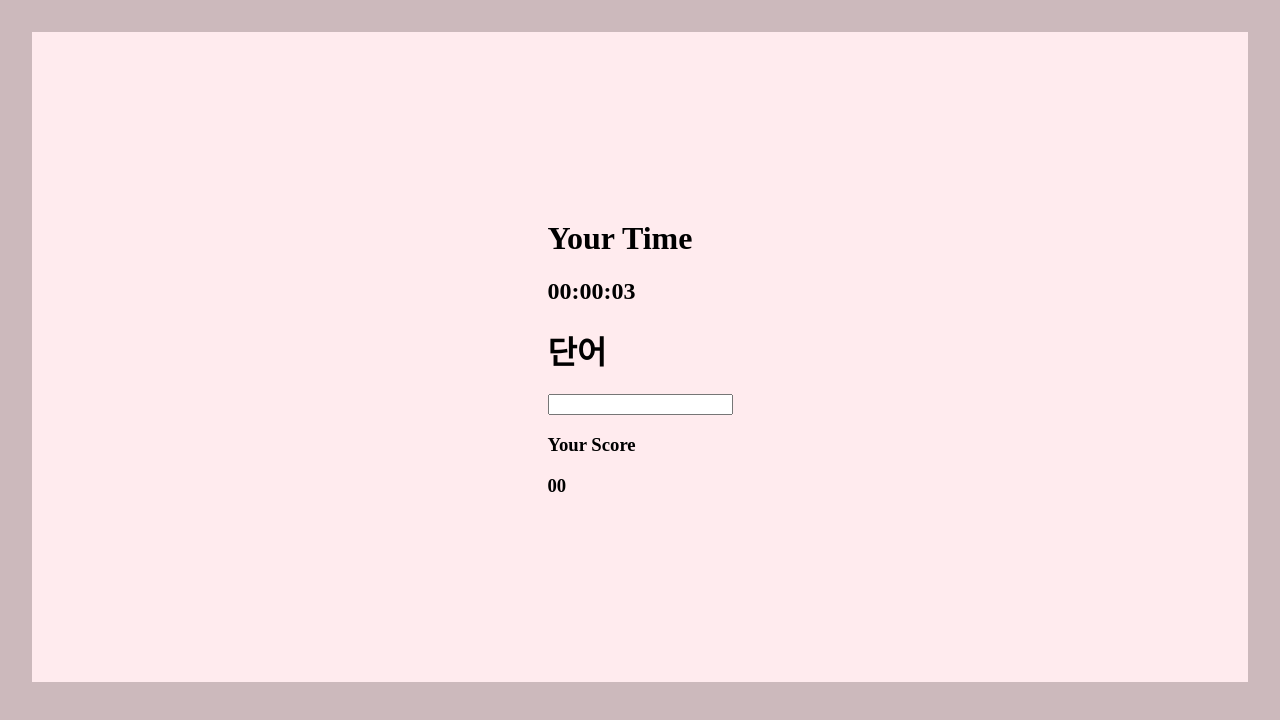
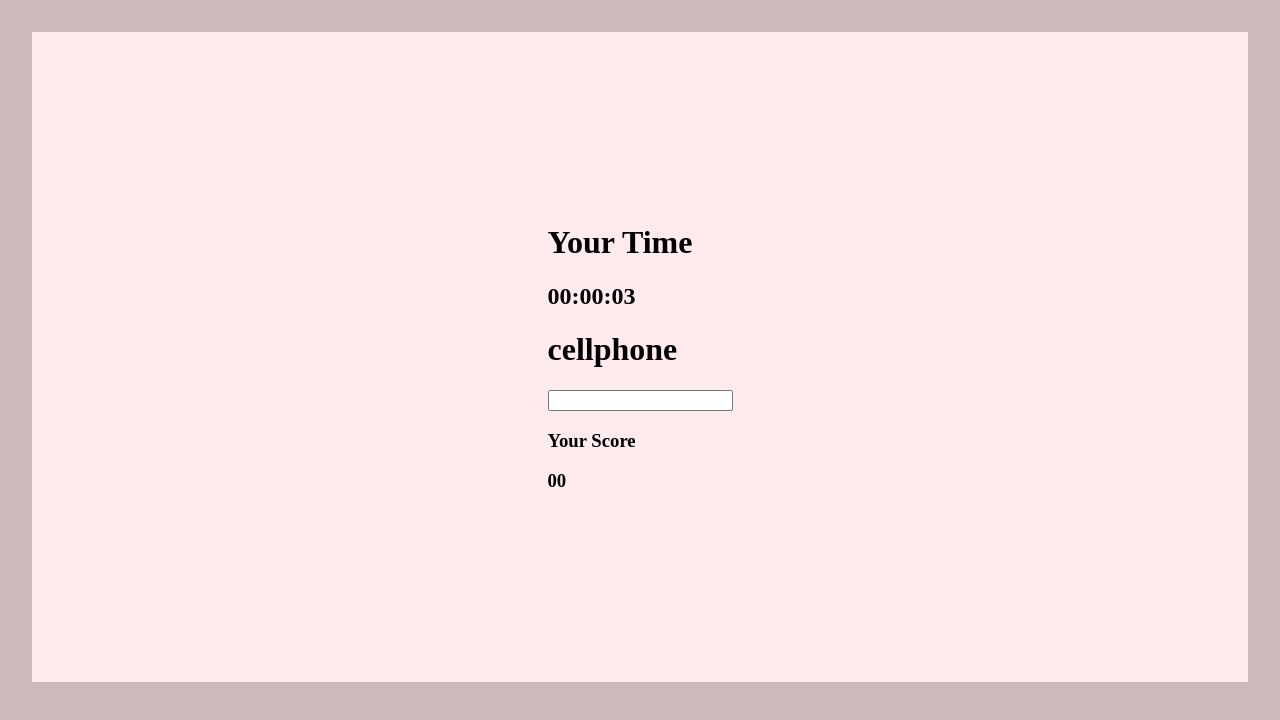
Before and after one commit to GoDoyeon/typing-game, a plain HTML site: page main.html in a window 1280 px wide. Both pictures are taken after a click on the button "START". Drawn offline with Linux system fonts and the light colour scheme.

Commit message:
feat : 랜덤단어 생성 구현
배열에 단어들을 넣었습니다.
랜덤함수를 사용하여 무작위로 배열의 순서를 나타냈습니다.
input태그를 form태그로 감싸 submit이 되도록 하였습니다.

```diff
--- a/main.css
+++ b/main.css
@@ -33,3 +33,11 @@ body {
 .gameContainer {
   margin: auto;
 }
+
+.showing {
+  display: block;
+}
+
+.hiding {
+  display: none;
+}
--- a/main.html
+++ b/main.html
@@ -13,7 +13,7 @@
             <div class="startBtn">
                 <button>START</button>
             </div>
-            <div class="gameContainer" style="display: none;">
+            <div class="gameContainer hiding">
                 <div class="clock">
                     <h1>Your Time</h1>
                     <h2>00:00:00</h2>
@@ -22,7 +22,9 @@
                    <h1>단어</h1>
                 </div>
                 <div class="inputContainer">
-                    <input type="text">
+                    <form class="inputForm">
+                        <input type="text">
+                    </form>
                 </div>
                 <div class="scoreContainer">
                     <h3>Your Score</h3><h3>00</h3>
@@ -30,6 +32,7 @@
             </div>
         </div>
     </div>
-    <script src="main.js"></script>
+    <script src="start.js"></script>
+    <script src="typing.js"></script>
     </body>
 </html>
--- a/main.js
+++ b/start.js
@@ -10,8 +10,9 @@ const gameContainer = document.querySelector('.gameContainer'),
 startBtn.addEventListener('click', startGame);
 
 function startGame() {
-    gameContainer.style.display = 'block';
-    startBtn.style.display = 'none';
+    gameContainer.classList.add('showing');
+    gameContainer.classList.remove('hiding');
+    startBtn.remove();
     startClock();
 }
 
@@ -21,12 +22,7 @@ let seconds = 0,
     minutes = 0,
     hours = 0;
 
-
 function startClock() {
-    add();
-
-}
-function add() {
     seconds++;
     if (seconds >= 60) {
         seconds = 0;
@@ -42,5 +38,5 @@ function add() {
     timer();
 }
 function timer() {
-    setTimeout(add, 1000);
+    setTimeout(startClock, 1000);
 }
--- /dev/null
+++ b/typing.js
@@ -0,0 +1,50 @@
+const wordContainer = document.querySelector('.wordContainer'),
+    word = wordContainer.querySelector('h1');
+
+const inputForm = document.querySelector('.inputForm'),
+    inputText = inputForm.querySelector('input');
+
+const arr = [
+    'apple',
+    'banna',
+    'cup',
+    'mouse',
+    'computer',
+    'ipad',
+    'cellphone',
+    'book',
+    'pen',
+    'bag',
+    'key',
+    'master',
+    'cafe',
+    'line',
+    'flower',
+    'door',
+    'window'
+];
+
+function randomItem(item) {
+    return item[Math.floor(Math.random() * item.length)];
+
+}
+word.innerText = randomItem(arr);
+
+
+inputForm.addEventListener("submit", handleSubmit);
+
+function handleSubmit(e) {
+    e.preventDefault();
+    const currentValue = inputText.value;
+    paintText(currentValue);
+    inputText.value = "";
+}
+
+
+function paintText(text) {
+    if (text === word.innerText) {
+        word.innerText = randomItem(arr);
+    } else {
+       word.innerText = randomItem(arr);
+    }
+}
```
